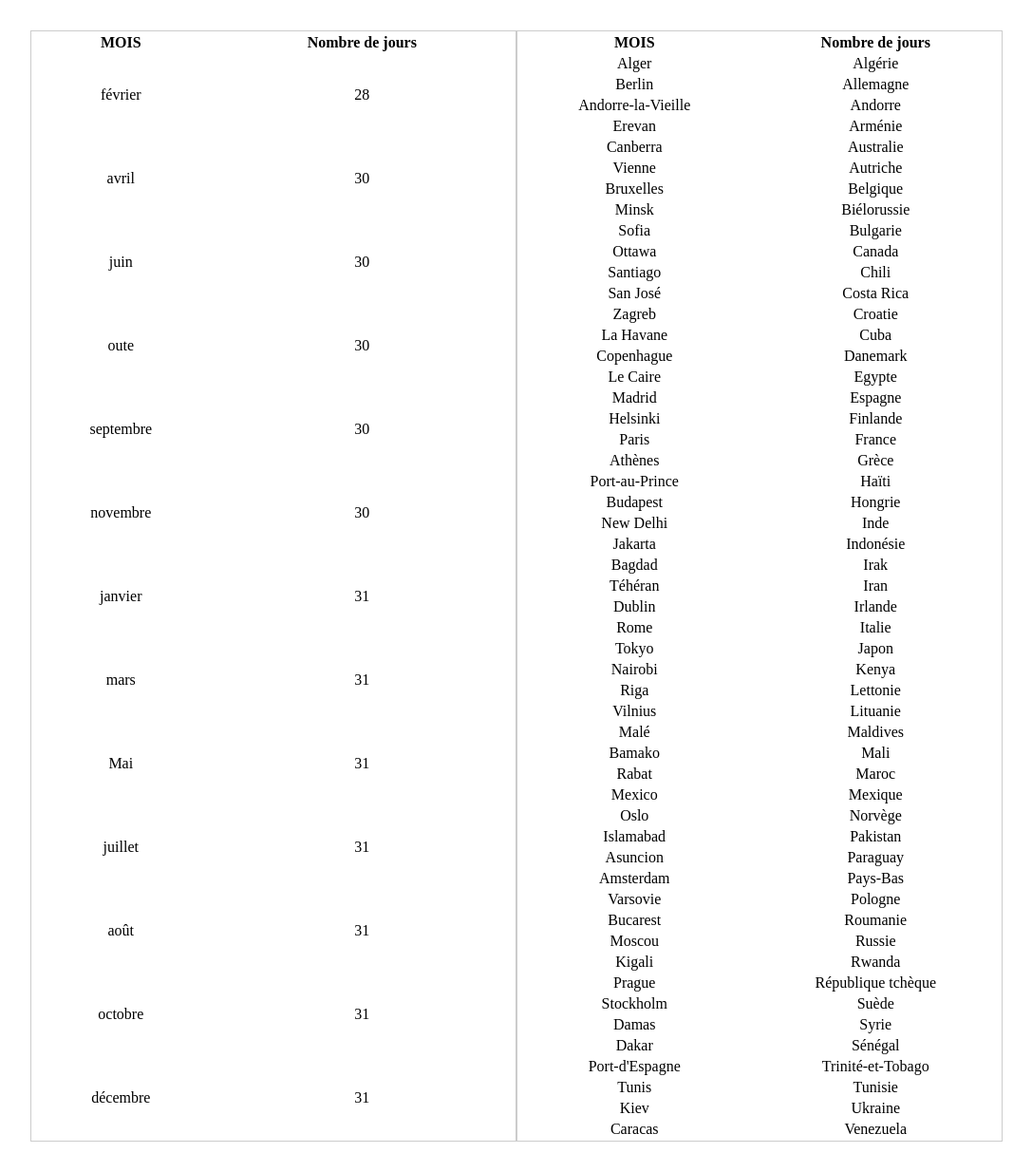
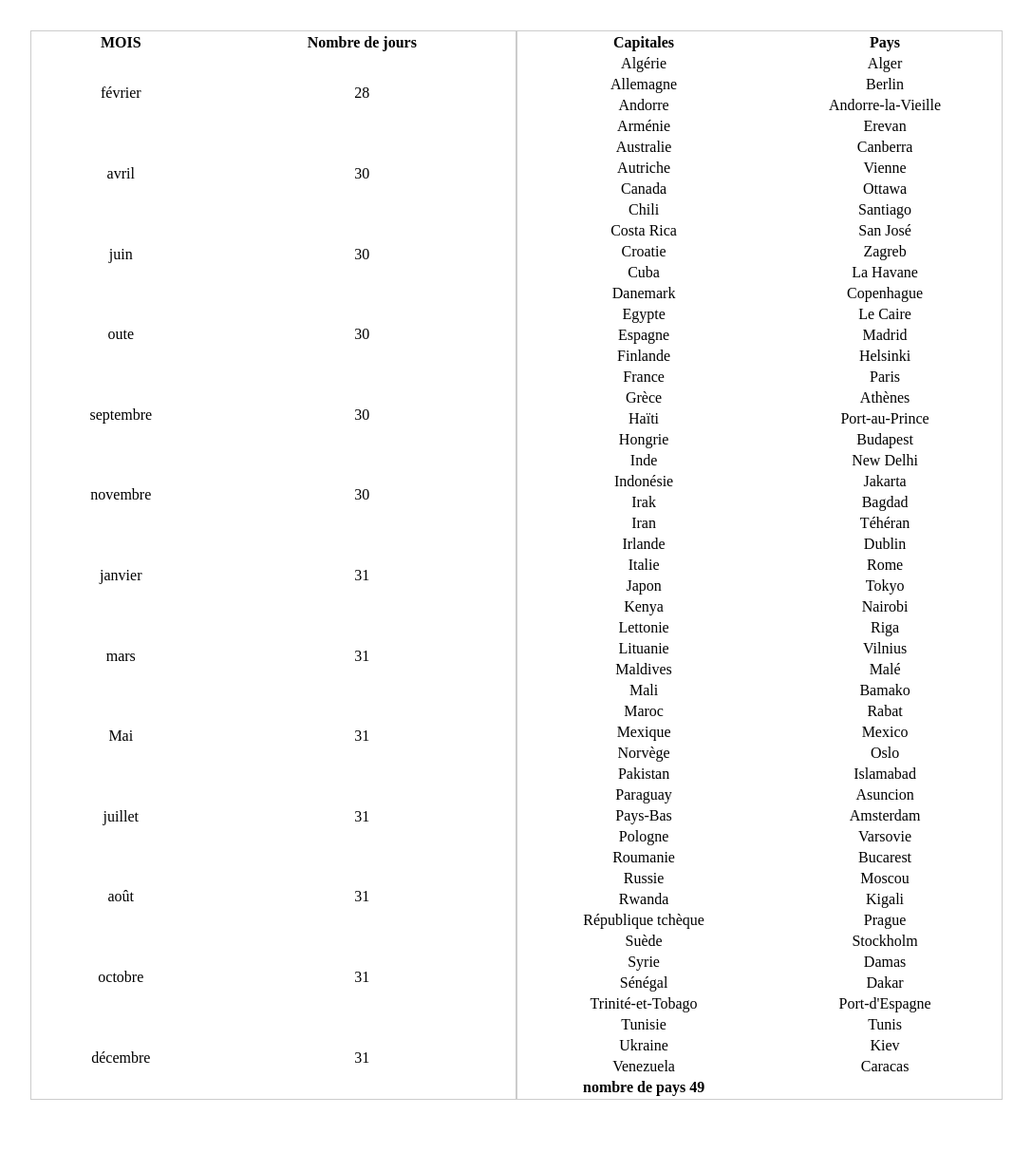
Before and after one commit to Sifelddin/CDA_formation, a PHP site: page / in a window 1280 px wide. Shown: the whole page at 95% size, without its empty margins (96-1183 px from the left). After the commit the page ends 1158 px from the top, so only its background shows below. Run offline with PHP 8.4, Linux system fonts and the light colour scheme.

Commit message:
'array_tests''

```diff
--- a/Back_end/PHP/index.php
+++ b/Back_end/PHP/index.php
@@ -1,10 +1,6 @@
 <?php
 
 require_once 'src.php';
-
-$a = 5;
-
-$a = 6;
 
 ?>
 
@@ -21,6 +17,7 @@ $a = 6;
 
 <body>
     <main class="main">
+
         <table class="table">
             <thead>
                 <tr>
@@ -41,8 +38,8 @@ $a = 6;
         <table class="table">
             <thead>
                 <tr>
-                    <th>MOIS</th>
-                    <th>Nombre de jours</th>
+                    <th>Capitales</th>
+                    <th>Pays</th>
                 </tr>
             </thead>
             <tbody>
@@ -53,6 +50,8 @@ $a = 6;
                         <td><?= $country ?></td>
                     </tr>
                 <?php endforeach; ?>
+                <tr><td><strong>nombre de pays <?= $nb ?></strong> </td></tr>
+
             </tbody>
         </table>
     </main>
--- a/Back_end/PHP/src.php
+++ b/Back_end/PHP/src.php
@@ -1,8 +1,4 @@
 <?php
-
-
-$a = "bom";
-$a = 5;
 
 $Mois = [
     "janvier" => 31,
@@ -82,5 +78,29 @@ $capitales = array(
     "Vilnius" => "Lituanie",
     "Zagreb" => "Croatie"
 );
+// 1 affichage de la liste des capitales  (par ordre alphabétique) suivie du nom du pays.
+//ksort($capitales);
 
-asort($capitales);
+//2 affichage la liste des pays (par ordre alphabétique) suivie du nom de la capitale.
+$capitales = array_flip($capitales);
+ksort($capitales);
+
+
+// Affichage le nombre de pays dans le tableau.
+
+// suppression des pays commençant par la lettre B
+function filter_func($pays){
+    return $pays[0] != "B";
+}
+$filtered_arr = array_filter($capitales , 'filter_func', ARRAY_FILTER_USE_KEY );
+
+$capitales = $filtered_arr;
+
+$nb = count($capitales);
+
+$departements = array(
+    "Hauts-de-france" => array("Aisne", "Nord", "Oise", "Pas-de-Calais", "Somme"),
+    "Bretagne" => array("Côtes d'Armor", "Finistère", "Ille-et-Vilaine", "Morbihan"),
+    "Grand-Est" => array("Ardennes", "Aube", "Marne", "Haute-Marne", "Meurthe-et-Moselle", "Meuse", "Moselle", "Bas-Rhin", "Haut-Rhin", "Vosges"),
+    "Normandie" => array("Calvados", "Eure", "Manche", "Orne", "Seine-Maritime")
+);
```
